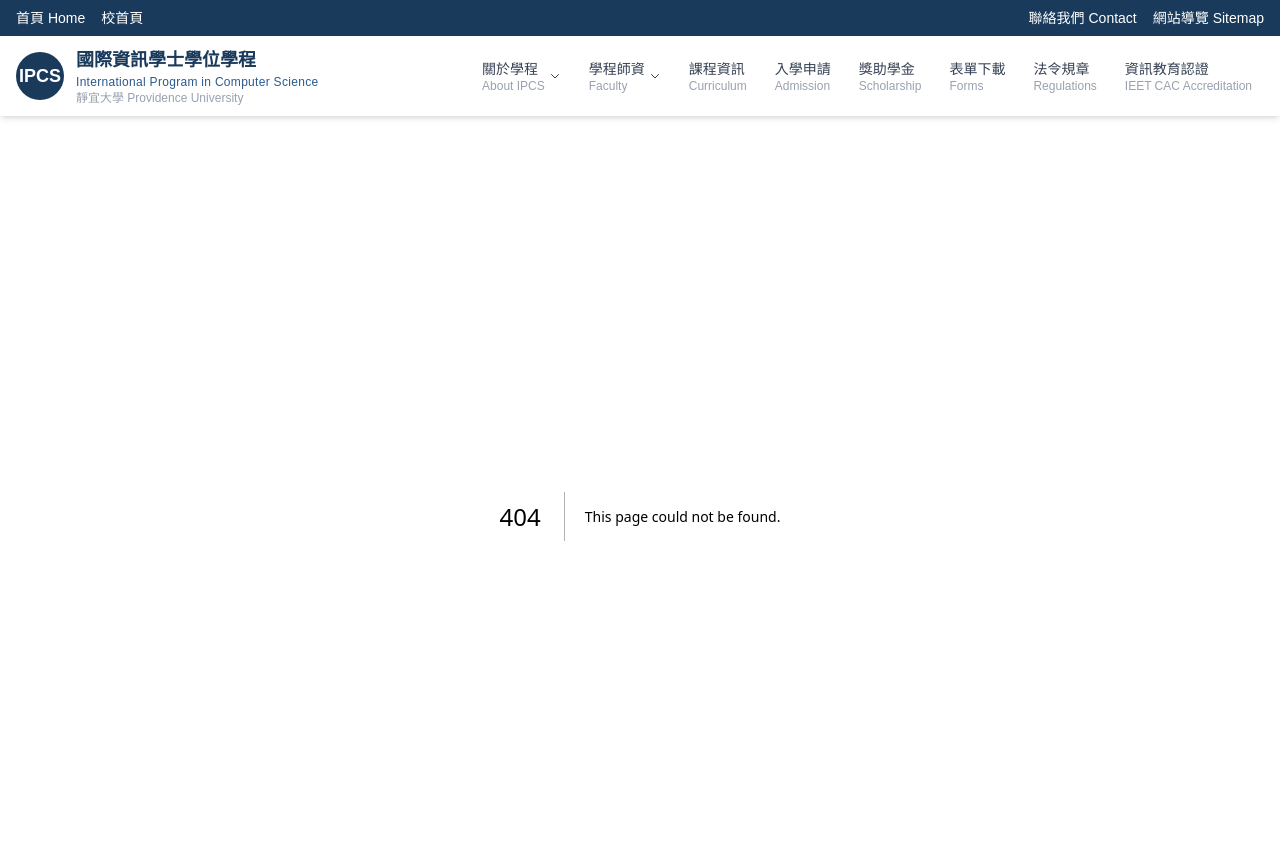
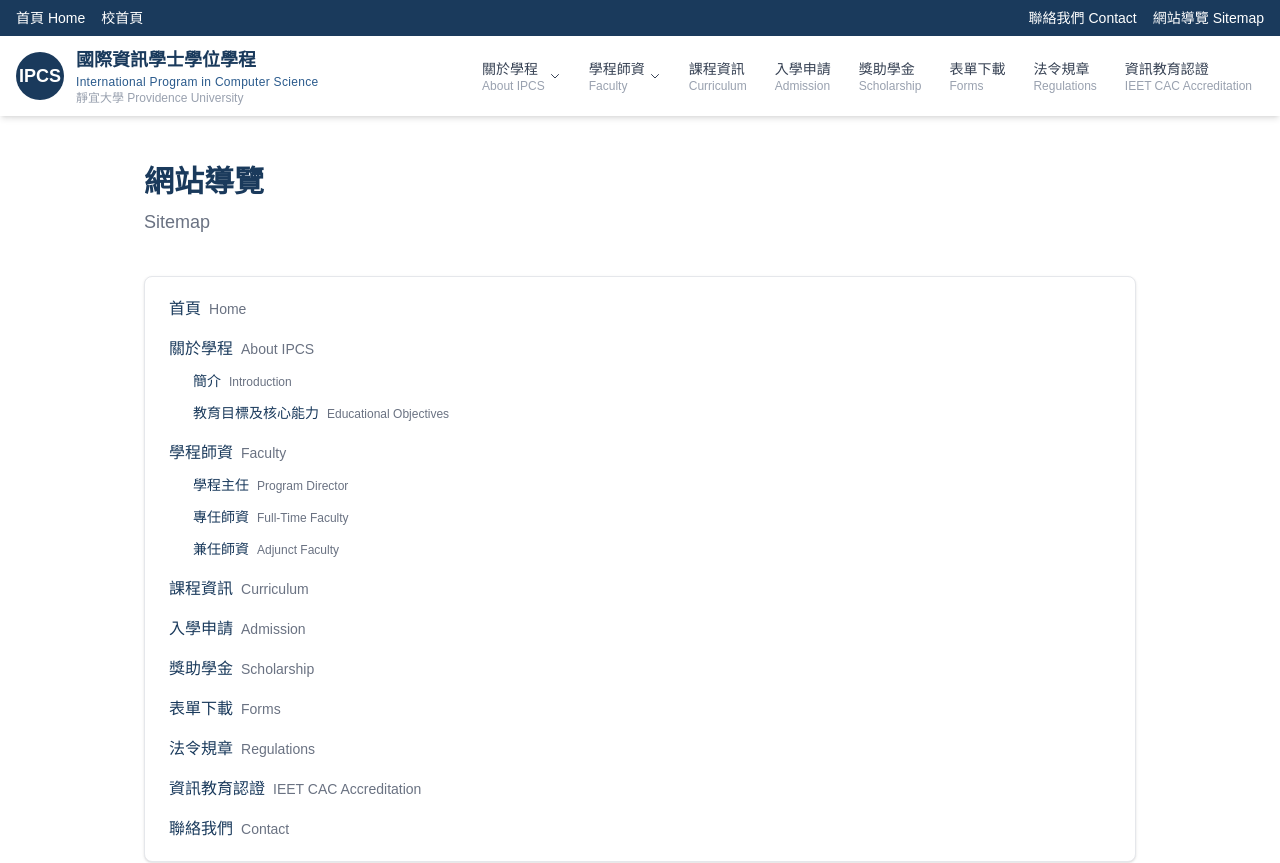
Before and after one commit to htchu/ipcs, a Next.js app: page /sitemap in a window 1280 px wide. Before the commit this address had no page. Shown: the top 863 px of the page. Built offline with nearby package versions, Linux system fonts and the light colour scheme.

Commit message:
Add sitemap page with bilingual navigation index
Co-Authored-By: Claude Opus 4.6 <noreply@anthropic.com>

```diff
--- /dev/null
+++ b/src/app/sitemap/page.tsx
@@ -0,0 +1,126 @@
+import type { Metadata } from "next";
+import Link from "next/link";
+
+export const metadata: Metadata = {
+  title: "網站導覽 Sitemap | IPCS",
+  description:
+    "Sitemap of the International Program in Computer Science at Providence University.",
+};
+
+/* ── data ── */
+
+type SitemapSection = {
+  zh: string;
+  en: string;
+  href: string;
+  children?: { zh: string; en: string; href: string }[];
+};
+
+const sections: SitemapSection[] = [
+  {
+    zh: "首頁",
+    en: "Home",
+    href: "/",
+  },
+  {
+    zh: "關於學程",
+    en: "About IPCS",
+    href: "/about",
+    children: [
+      { zh: "簡介", en: "Introduction", href: "/about" },
+      { zh: "教育目標及核心能力", en: "Educational Objectives", href: "/about/objectives" },
+    ],
+  },
+  {
+    zh: "學程師資",
+    en: "Faculty",
+    href: "/faculty/director",
+    children: [
+      { zh: "學程主任", en: "Program Director", href: "/faculty/director" },
+      { zh: "專任師資", en: "Full-Time Faculty", href: "/faculty/full-time" },
+      { zh: "兼任師資", en: "Adjunct Faculty", href: "/faculty/adjunct" },
+    ],
+  },
+  {
+    zh: "課程資訊",
+    en: "Curriculum",
+    href: "/curriculum",
+  },
+  {
+    zh: "入學申請",
+    en: "Admission",
+    href: "/admission",
+  },
+  {
+    zh: "獎助學金",
+    en: "Scholarship",
+    href: "/scholarship",
+  },
+  {
+    zh: "表單下載",
+    en: "Forms",
+    href: "/forms",
+  },
+  {
+    zh: "法令規章",
+    en: "Regulations",
+    href: "/regulations",
+  },
+  {
+    zh: "資訊教育認證",
+    en: "IEET CAC Accreditation",
+    href: "/accreditation",
+  },
+  {
+    zh: "聯絡我們",
+    en: "Contact",
+    href: "/contact",
+  },
+];
+
+/* ── component ── */
+
+export default function SitemapPage() {
+  return (
+    <div className="max-w-5xl mx-auto px-4 py-12">
+      <h1 className="text-3xl font-bold text-primary mb-2">網站導覽</h1>
+      <p className="text-lg text-gray-500 mb-10">Sitemap</p>
+
+      <section className="bg-white border border-gray-200 rounded-lg shadow-sm overflow-hidden">
+        <div className="px-6 py-5">
+          <ul className="space-y-4">
+            {sections.map((s) => (
+              <li key={s.href + s.zh}>
+                <Link
+                  href={s.href}
+                  className="text-base font-medium text-primary hover:underline"
+                >
+                  {s.zh}
+                  <span className="text-sm text-gray-500 ml-2">{s.en}</span>
+                </Link>
+
+                {s.children && (
+                  <ul className="mt-2 ml-6 space-y-2">
+                    {s.children.map((c) => (
+                      <li key={c.href + c.zh}>
+                        <Link
+                          href={c.href}
+                          className="text-sm text-primary hover:underline"
+                        >
+                          {c.zh}
+                          <span className="text-xs text-gray-500 ml-2">
+                            {c.en}
+                          </span>
+                        </Link>
+                      </li>
+                    ))}
+                  </ul>
+                )}
+              </li>
+            ))}
+          </ul>
+        </div>
+      </section>
+    </div>
+  );
+}
```
